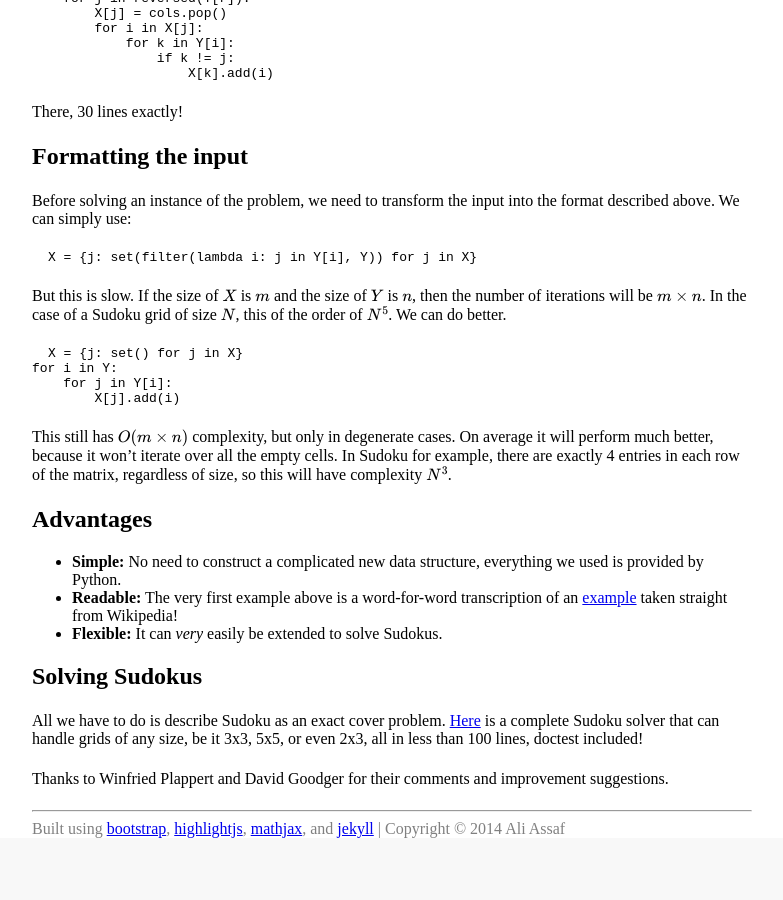
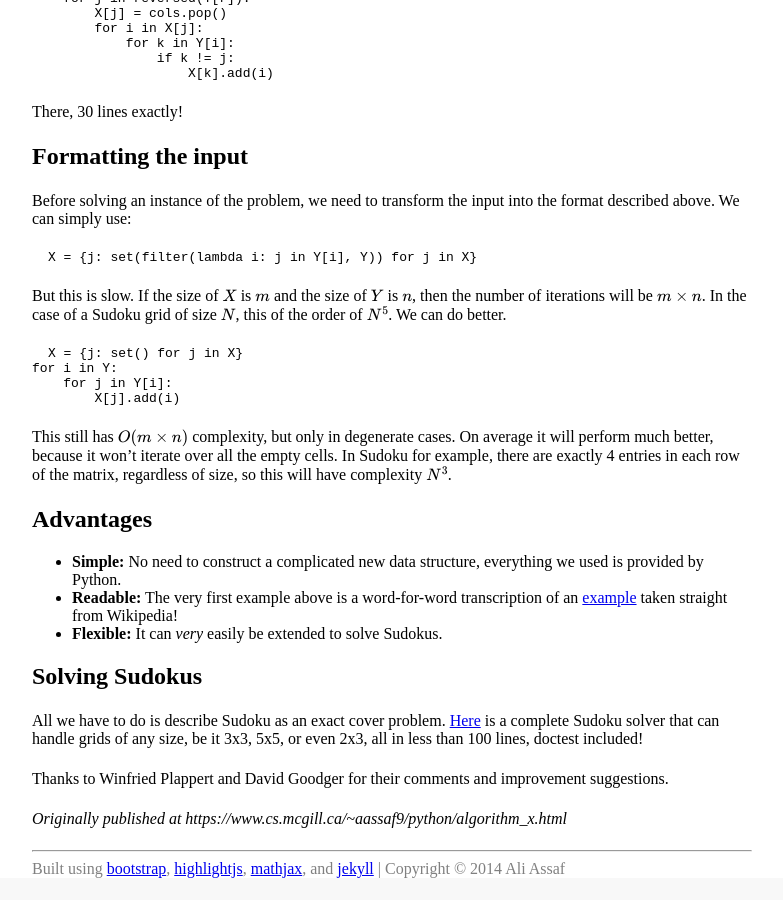
Before and after one commit to aliassaf/aliassaf.github.io, a Jekyll site: the page built from software/algorithm-x/index.md, in a window 1280 px wide and 900 px high, scrolled down 1672 px. Shown: the whole window, without its empty margins (18-801 px from the left). Built offline with Jekyll 4.4.1, drawn with Linux system fonts in a browser that asks for light colours; nearby versions of some CDN libraries; our own code applies the rules of GitHub Pages for plain Markdown files; formulas are drawn with MathJax 3; a style sheet for code colours, icons or effects is not loaded; before the commit the page ends 2532 px from its top, so only the background shows below that.

Commit message:
Add link to original publishing location

```diff
--- a/software/algorithm-x/index.md
+++ b/software/algorithm-x/index.md
@@ -109,3 +109,5 @@ All we have to do is describe Sudoku as an exact cover problem. [Here](software/
 grids of any size, be it 3x3, 5x5, or even 2x3, all in less than 100 lines, doctest included!
 
 Thanks to Winfried Plappert and David Goodger for their comments and improvement suggestions.
+
+_Originally published at https://www.cs.mcgill.ca/~aassaf9/python/algorithm_x.html_
```
